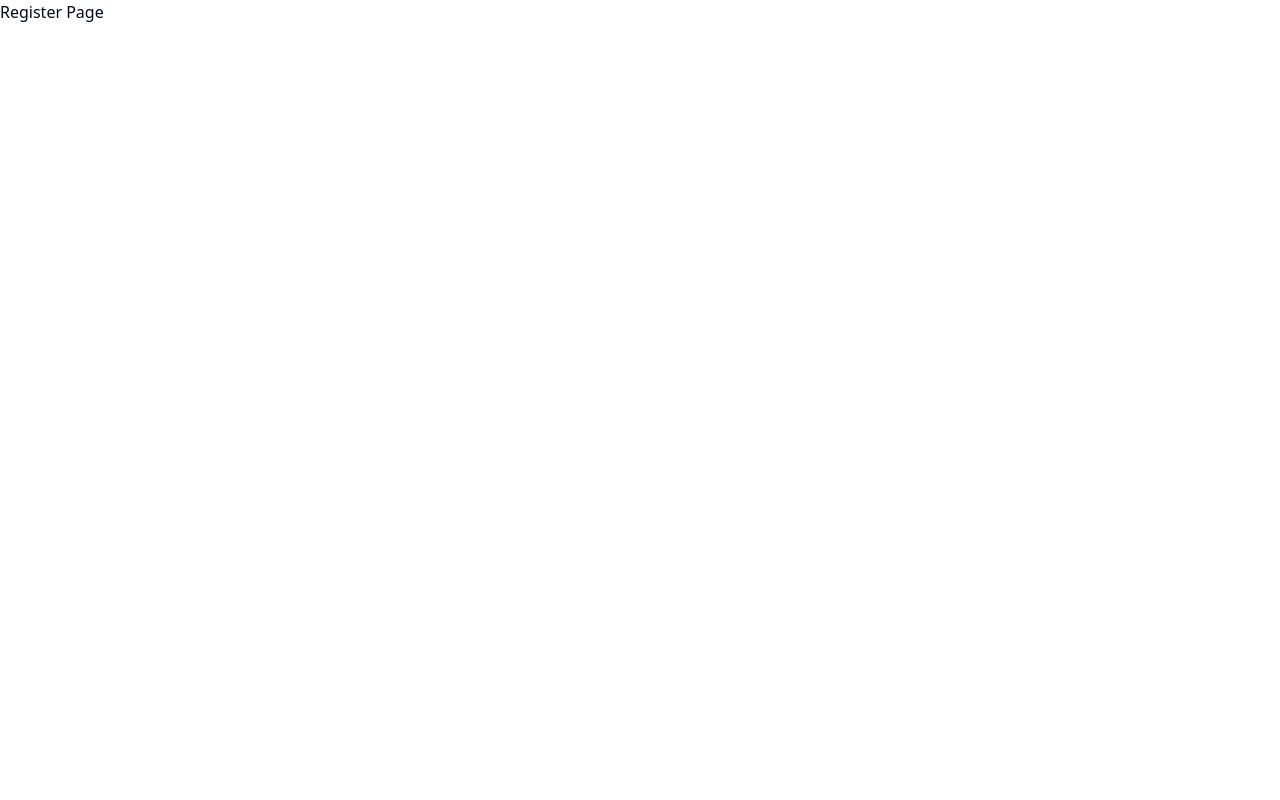
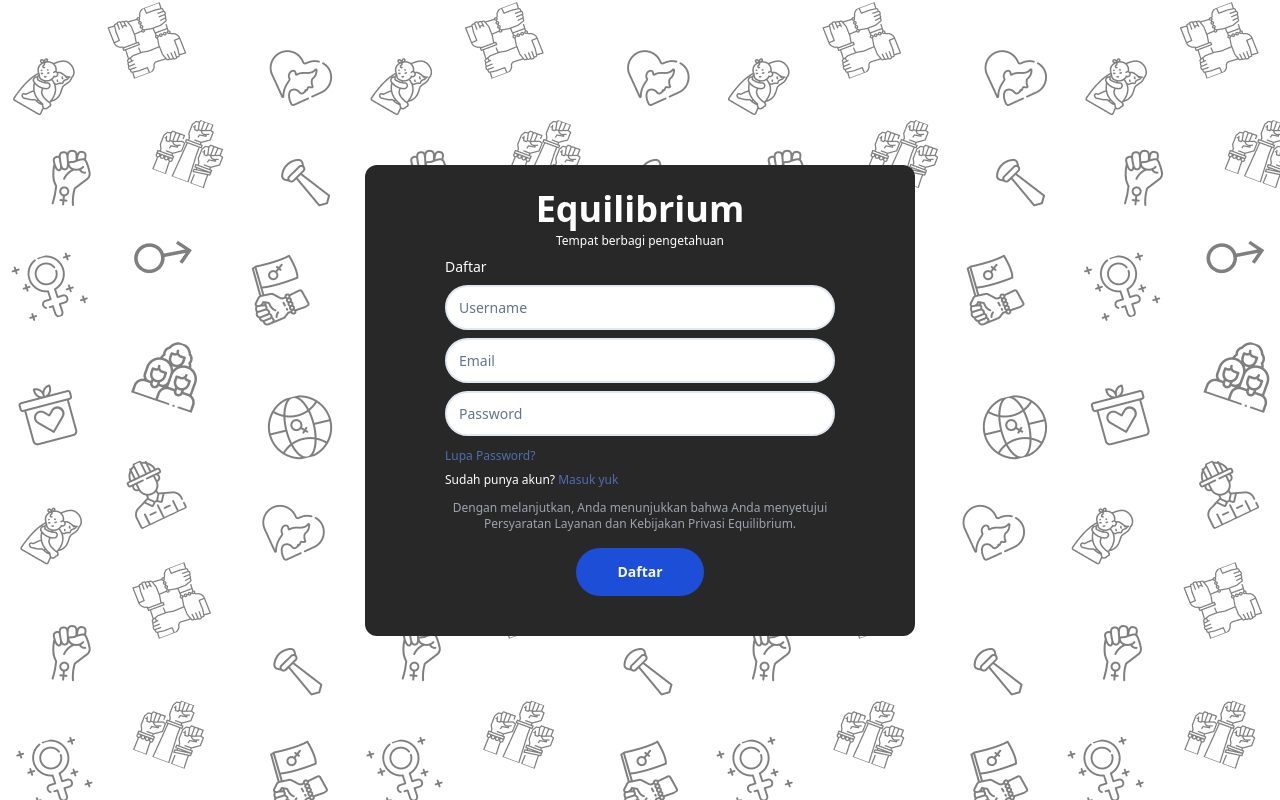
Before and after one commit to spicynoon/cobasister, a React (Vite) app: page /register in a window 1280 px wide. Built offline with nearby package versions, Linux system fonts and the light colour scheme.

Commit message:
add auth page

```diff
--- a/src/components/Login.tsx
+++ b/src/components/Login.tsx
@@ -0,0 +1,35 @@
+import { Link } from 'react-router-dom';
+import { Input } from "../components/ui/input"
+import { Button } from "../components/ui/button"
+
+const Login = () => {
+    return (
+        <div className="flex flex-col min-h-screen justify-center mx-auto items-center bg-auth-bg">
+            <div className="py-6  bg-ash max-w-[550px] rounded-xl px-20">
+                <div className=" text-white">
+                    <div className="flex flex-col justify-center items-center ">
+                        <h1 className="text-4xl font-bold pb-1">Equilibrium</h1>
+                        <p className="text-xs">Tempat berbagi pengetahuan</p>
+                    </div>
+                    <div>
+                        <form action="" className="flex flex-col gap-y-2">
+                            <p className="text-sm mt-2">Masuk</p>
+                            <Input className="rounded-full bg-white border-2 h-[45px] text-black ps-6" type="email" placeholder="Email" />
+                            <Input className="rounded-full bg-white border-2 h-[45px] text-black ps-6" type="password" placeholder="Password" />
+                        </form>
+                        <div className="text-xs flex flex-col gap-y-2 py-3">
+                            <a href="/" className="text-equ-blue">Lupa Password?</a>
+                            <p>Baru di Equitor? <span><Link className="text-equ-blue" to="/register">Buat akun</Link></span></p>
+                        </div>
+                    </div>
+                    <div className="flex flex-col justify-center text-xs mb-4 items-center ">
+                        <p className="text-center mb-4 text-gray-400">Dengan melanjutkan, Anda menunjukkan bahwa Anda menyetujui Persyaratan Layanan dan Kebijakan Privasi Equilibrium.</p>
+                        <Button className="px-16 py-6 rounded-full bg-blue-700 hover:bg-blue-600 max-w-[100px] font-bold">Masuk </Button>
+                    </div>
+                </div>
+            </div>
+        </div>
+    )
+};
+
+export default Login;
--- /dev/null
+++ b/src/components/ui/input.tsx
@@ -0,0 +1,25 @@
+import * as React from "react"
+
+import { cn } from "../../lib/utils"
+
+export interface InputProps
+  extends React.InputHTMLAttributes<HTMLInputElement> {}
+
+const Input = React.forwardRef<HTMLInputElement, InputProps>(
+  ({ className, type, ...props }, ref) => {
+    return (
+      <input
+        type={type}
+        className={cn(
+          "flex h-10 w-full rounded-md border border-input bg-background px-3 py-2 text-sm ring-offset-background file:border-0 file:bg-transparent file:text-sm file:font-medium placeholder:text-muted-foreground focus-visible:outline-none focus-visible:ring-2 focus-visible:ring-ring focus-visible:ring-offset-2 disabled:cursor-not-allowed disabled:opacity-50",
+          className
+        )}
+        ref={ref}
+        {...props}
+      />
+    )
+  }
+)
+Input.displayName = "Input"
+
+export { Input }
--- a/src/pages/LoginPage.tsx
+++ b/src/pages/LoginPage.tsx
@@ -1,12 +1,35 @@
-// src/pages/LoginPage.tsx
-import React from 'react';
+import { Link } from 'react-router-dom';
+import { Input } from "../components/ui/input"
+import { Button } from "../components/ui/button"
 
-const LoginPage: React.FC = () => {
-  return (
-    <div>
-      <h1>Login Page</h1>
-    </div>
-  );
+const Login = () => {
+    return (
+        <div className="flex flex-col min-h-screen justify-center mx-auto items-center bg-auth-bg">
+            <div className="py-6  bg-ash max-w-[550px] rounded-xl px-20">
+                <div className=" text-white">
+                    <div className="flex flex-col justify-center items-center ">
+                        <h1 className="text-4xl font-bold pb-1">Equilibrium</h1>
+                        <p className="text-xs">Tempat berbagi pengetahuan</p>
+                    </div>
+                    <div>
+                        <form action="" className="flex flex-col gap-y-2">
+                            <p className="text-sm mt-2">Masuk</p>
+                            <Input className="rounded-full bg-white border-2 h-[45px] text-black ps-6" type="email" placeholder="Email" />
+                            <Input className="rounded-full bg-white border-2 h-[45px] text-black ps-6" type="password" placeholder="Password" />
+                        </form>
+                        <div className="text-xs flex flex-col gap-y-2 py-3">
+                            <a href="/" className="text-equ-blue">Lupa Password?</a>
+                            <p>Baru di Equitor? <span><Link className="text-equ-blue" to="/register">Buat akun</Link></span></p>
+                        </div>
+                    </div>
+                    <div className="flex flex-col justify-center text-xs mb-4 items-center ">
+                        <p className="text-center mb-4 text-gray-400">Dengan melanjutkan, Anda menunjukkan bahwa Anda menyetujui Persyaratan Layanan dan Kebijakan Privasi Equilibrium.</p>
+                        <Button className="px-16 py-6 rounded-full bg-blue-700 hover:bg-blue-600 max-w-[100px] font-bold">Masuk </Button>
+                    </div>
+                </div>
+            </div>
+        </div>
+    )
 };
 
-export default LoginPage;
+export default Login;
--- a/src/pages/RegisterPage.tsx
+++ b/src/pages/RegisterPage.tsx
@@ -1,12 +1,37 @@
-// src/pages/RegisterPage.tsx
-import React from 'react';
+import { Link } from 'react-router-dom';
+import { Input } from "../components/ui/input"
+import { Button } from "../components/ui/button"
 
-const RegisterPage: React.FC = () => {
-  return (
-    <div>
-      <h1>Register Page</h1>
-    </div>
-  );
+
+const Register = () => {
+    return (
+        <div className="flex flex-col min-h-screen justify-center mx-auto items-center bg-auth-bg">
+            <div className="py-6  bg-ash max-w-[550px] rounded-xl px-20">
+                <div className=" text-white">
+                    <div className="flex flex-col justify-center items-center ">
+                        <h1 className="text-4xl font-bold pb-1">Equilibrium</h1>
+                        <p className="text-xs">Tempat berbagi pengetahuan</p>
+                    </div>
+                    <div>
+                        <form action="" className="flex flex-col gap-y-2">
+                            <p className="text-sm mt-2">Daftar</p>
+                            <Input className="rounded-full bg-white border-2 h-[45px]" type="name" placeholder="Username" />
+                            <Input className="rounded-full bg-white border-2 h-[45px]" type="email" placeholder="Email" />
+                            <Input className="rounded-full bg-white border-2 h-[45px]" type="password" placeholder="Password" />
+                        </form>
+                        <div className="text-xs flex flex-col gap-y-2 py-3">
+                            <a href="/" className="text-equ-blue">Lupa Password?</a>
+                            <p>Sudah punya akun? <span><Link to="/login" className="text-equ-blue">Masuk yuk</Link></span></p>
+                        </div>
+                    </div>
+                    <div className="flex flex-col justify-center text-xs mb-4 items-center ">
+                        <p className="text-center mb-4 text-gray-400">Dengan melanjutkan, Anda menunjukkan bahwa Anda menyetujui Persyaratan Layanan dan Kebijakan Privasi Equilibrium.</p>
+                        <Button className="px-16 py-6 rounded-full bg-blue-700 hover:bg-blue-600 max-w-[100px] font-bold">Daftar</Button>
+                    </div>
+                </div>
+            </div>
+        </div>
+    )
 };
 
-export default RegisterPage;
+export default Register;
--- a/tailwind.config.js
+++ b/tailwind.config.js
@@ -18,6 +18,8 @@ module.exports = {
     },
     extend: {
       colors: {
+        ash: "#282829",
+        "equ-blue": "#4F6EAF",
         border: "hsl(var(--border))",
         input: "hsl(var(--input))",
         ring: "hsl(var(--ring))",
@@ -71,6 +73,9 @@ module.exports = {
         "accordion-down": "accordion-down 0.2s ease-out",
         "accordion-up": "accordion-up 0.2s ease-out",
       },
+      backgroundImage: {
+        "auth-bg": "url('/src/assets/Poster.png')"
+      }
     },
   },
   plugins: [require("tailwindcss-animate")],
```
Also changed, not shown: src/assets/Poster.png (added).
